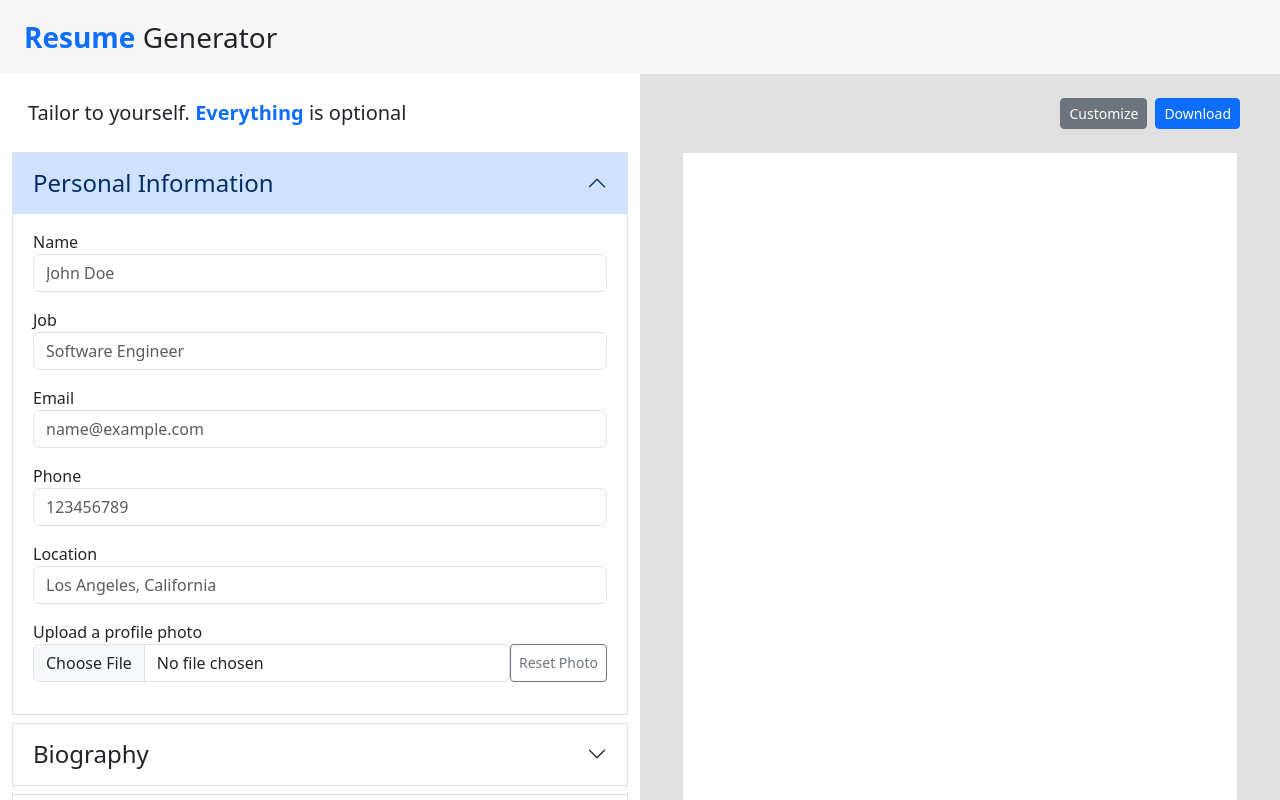
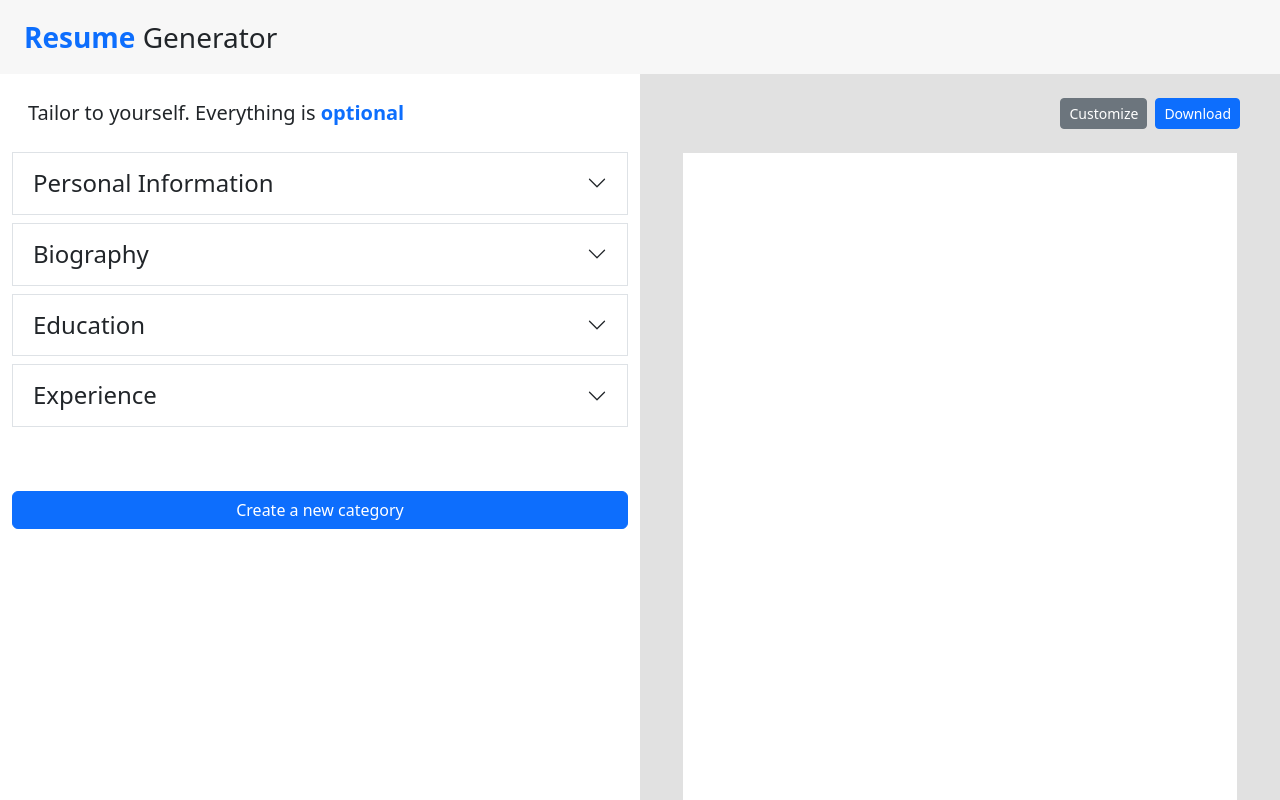
Before and after one commit to HarryAhnHS/cv-builder, a React (Vite) app: page / in a window 1280 px wide. Shown: the top 800 px of the page. Built offline with nearby package versions, Linux system fonts and the light colour scheme.

Commit message:
feat: print/download functional

```diff
--- a/package.json
+++ b/package.json
@@ -15,13 +15,16 @@
     "@fortawesome/free-regular-svg-icons": "^6.6.0",
     "@fortawesome/free-solid-svg-icons": "^6.6.0",
     "@fortawesome/react-fontawesome": "^0.2.2",
+    "@react-pdf/renderer": "^3.4.4",
     "bootstrap": "^5.3.3",
     "bootstrap-icons": "^1.11.3",
     "classnames": "^2.5.1",
+    "jspdf": "^2.5.1",
     "react": "^18.3.1",
     "react-bootstrap": "^2.10.4",
     "react-dom": "^18.3.1",
-    "react-to-pdf": "^1.0.1"
+    "react-to-pdf": "^1.0.1",
+    "react-to-print": "^2.15.1"
   },
   "devDependencies": {
     "@types/react": "^18.3.3",
--- a/src/components/Loader.jsx
+++ b/src/components/Loader.jsx
@@ -22,11 +22,11 @@ function Loader({setForm}) {
     return (
             <div className="loader col-sm-12 col-md-6 order-2 order-md-1" style={{backgroundColor: '#FFFFFF'}}>
                 <div className='mx-3'>
-                    <div className="fs-5 fw-light py-4 flex-grow-1">Tailor to yourself. <span className='fw-bold text-primary'>Everything</span> is optional</div>
+                    <div className="fs-5 fw-light py-4 flex-grow-1">Tailor to yourself. Everything is <span className='fw-bold text-primary'>optional</span></div>
                 </div>
 
 
-                <Accordion defaultActiveKey="0">
+                <Accordion>
                     <Accordion.Item style={{borderRadius: 0}} eventKey="0">
                             <Accordion.Header>
                                 <div className="fs-4 fw-lighter">Personal Information</div>
--- a/src/components/Output.jsx
+++ b/src/components/Output.jsx
@@ -10,14 +10,16 @@ import Modal from  'react-bootstrap/Modal';
 import Button from 'react-bootstrap/Button';
 import Styles from './Loader/Styles';
 
-import generatePDF from 'react-to-pdf';
+import { useReactToPrint } from 'react-to-print'
 
 
 function Output({form, theme, setTheme}) {
     console.log("Rendering output with form:", form);
     console.log("Rendering output with theme:", theme);
 
-    const deliverable = useRef();
+    const componentRef = useRef(null);
+    const handlePrint = useReactToPrint({content: () => componentRef.current,})
+
 
     const [showModal, setShowModal] = useState(false);
     const handleClose = () => setShowModal(false);
@@ -59,7 +61,7 @@ function Output({form, theme, setTheme}) {
                         Customize
                     </Button>
                     <Button variant="primary" size="sm" className='align-middle mx-1'
-                        onClick={() => generatePDF(deliverable, {filename: 'resume.pdf'})}>
+                        onClick={handlePrint}>
                         Download
                     </Button>
                 </div>
@@ -75,8 +77,8 @@ function Output({form, theme, setTheme}) {
 
                 <div className='mb-5 d-flex justify-content-center'>
                     <div
+                        ref={componentRef}
                         className='deliverable-output g-0 p-0 flex-fill'
-                        ref = {deliverable}
                         style={
                             {
                                 fontFamily: `${getFont()}, serif`
```
Also changed, not shown: 1 other file (tests, documents, lock files or other folders).
